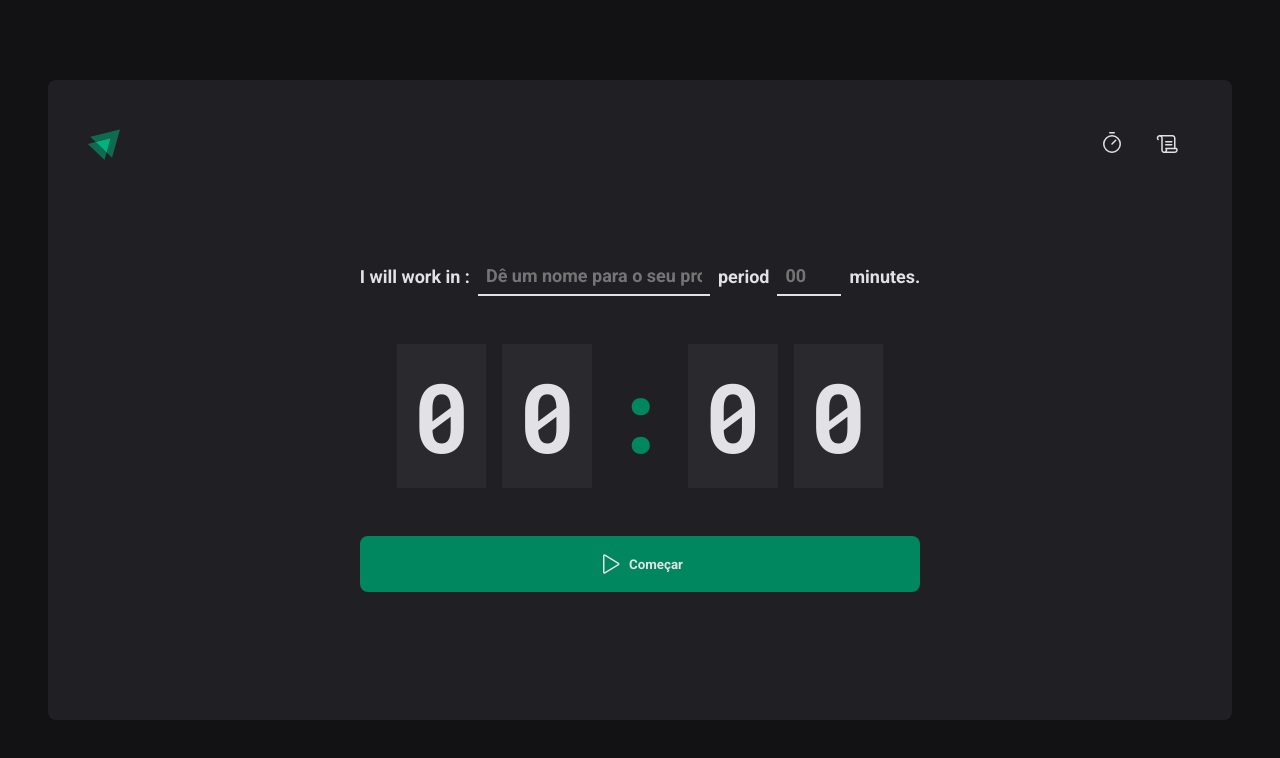
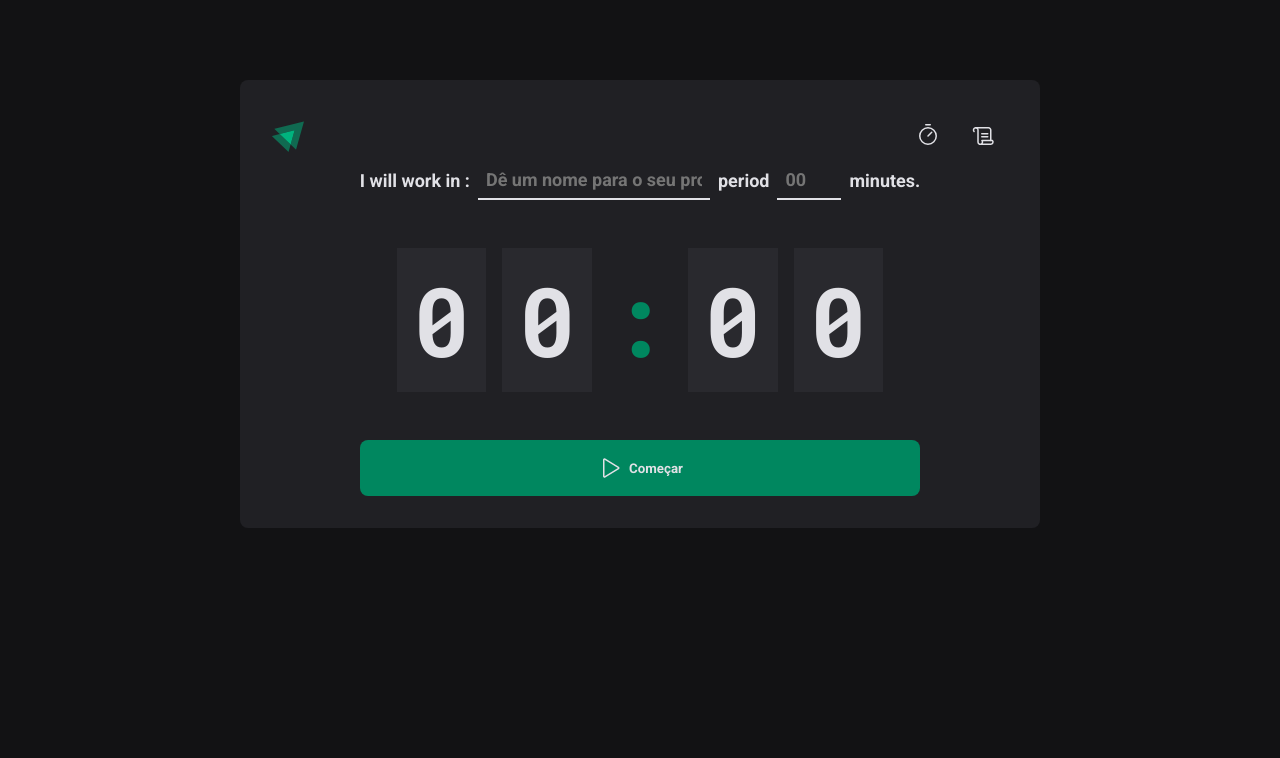
Before and after one commit to yujiarima17/pomodoro_react, a React (Vite) app: page / in a window 1280 px wide. Shown: the top 758 px of the page. Built offline with nearby package versions, Linux system fonts and the light colour scheme.

Commit message:
fixing default layout size

```diff
--- a/src/layouts/DefaultLayout/styles.ts
+++ b/src/layouts/DefaultLayout/styles.ts
@@ -1,10 +1,10 @@
 import styled from 'styled-components'
 
 export const LayoutContainer = styled.div`
-  max-width: 74rem;
-  height: calc(100vh - 10rem);
+  max-width: 50rem;
+  height: fit-content;
   margin: 5rem auto;
-  padding: 2.5rem;
+  padding: 2rem;
   background: ${(props) => props.theme['gray-800']};
   border-radius: 8px;
   display: flex;
--- a/src/styles/global.ts
+++ b/src/styles/global.ts
@@ -11,9 +11,13 @@ export const GlobalStyle = createGlobalStyle`
     outline: 0;
     box-shadow: 0 0 0 2px ${(props) => props.theme['green-500']};
    }
+   :focus-visible {
+
+   }
   body{
     background: ${(props) => props.theme['gray-900']};
     color: ${(props) => props.theme['gray-300']};
+    -webkit-font-smoothing:antialiased;
   }
   body,input,textarea,button{
     font-family: 'Roboto', sans-serif;
```
